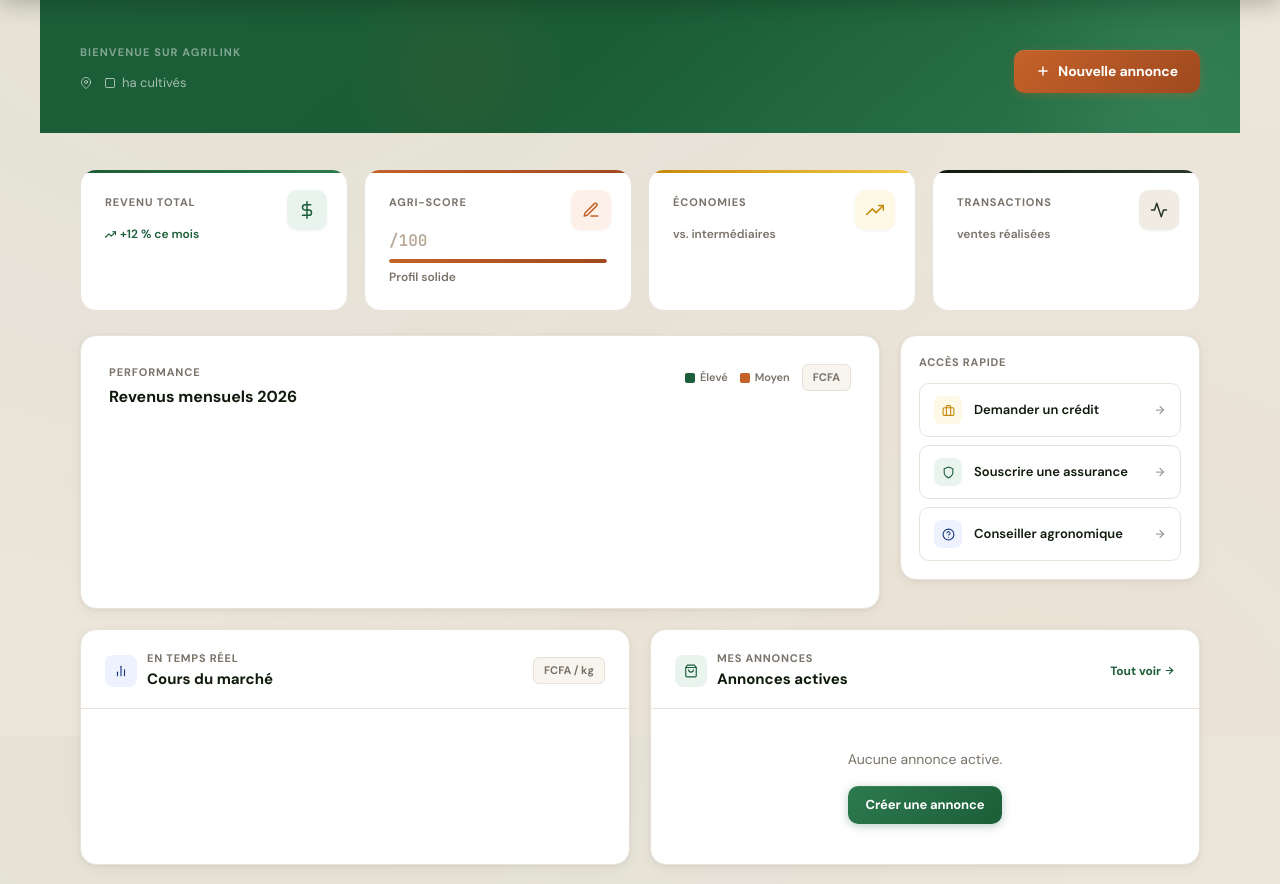
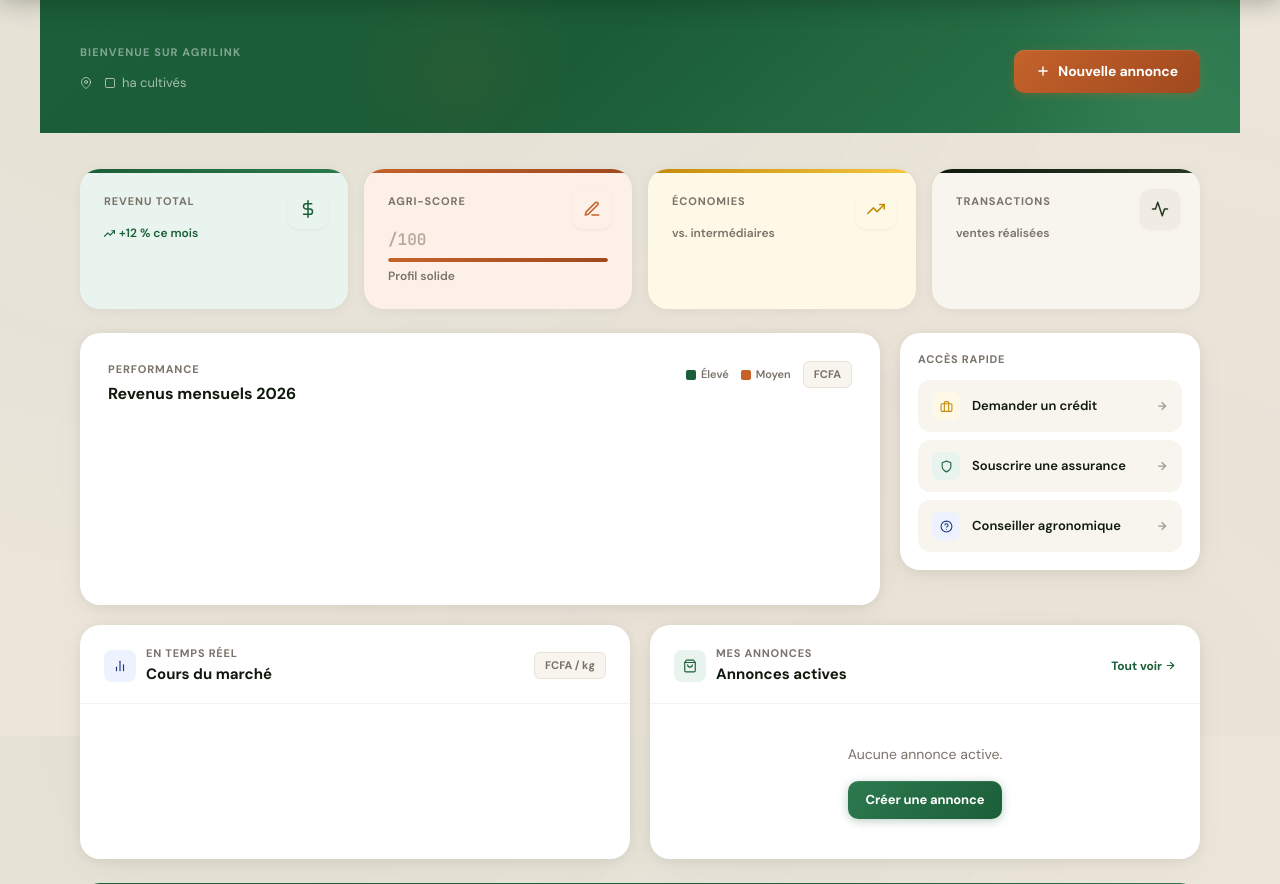
Before and after one commit to achraf-aadjar/agrilink-django, a Django app: template templates/dashboard.html in a window 1280 px wide. Shown: the part 64-948 px from the top of the page. Run offline with Django 5.2, Linux system fonts and the light colour scheme; the template is opened without the code that fills it, so the values that code supplies are empty.

Commit message:
Redesign: remove card borders, add Lucide icons, soften UI
- Remove all border: 1px solid var(--border) from card, kpi-card,
  listing-card, market-ticker, and chat bubble classes in main.css
- KPI cards now use tinted color backgrounds instead of white + border
- Empty-state icon changed to circle (border-radius: 50%)
- Added Lucide Icons CDN + initialization to base.html
- Dashboard: cream backgrounds, gold-bg notification bar, softer dividers
- Marketplace, conseiller, profil templates: borders removed from
  inline styles, dividers softened to rgba

Co-Authored-By: Claude Sonnet 4.6 <noreply@anthropic.com>

```diff
--- a/static/css/main.css
+++ b/static/css/main.css
@@ -210,50 +210,53 @@ body {
 /* ── CARDS ───────────────────────────────────────────── */
 .card {
   background: white;
-  border-radius: 16px;
-  border: 1px solid var(--border);
-  box-shadow: var(--shadow-sm);
-  transition: box-shadow 0.3s, transform 0.3s, border-color 0.25s;
+  border-radius: 20px;
+  box-shadow: 0 2px 12px rgba(15,26,12,0.06), 0 8px 32px rgba(15,26,12,0.04);
+  transition: box-shadow 0.3s, transform 0.3s;
 }
 .card:hover {
-  box-shadow: var(--shadow-md);
+  box-shadow: 0 4px 24px rgba(15,26,12,0.09), 0 12px 48px rgba(15,26,12,0.06);
 }
 
 .card-lg {
   background: white;
-  border-radius: 20px;
-  border: 1px solid var(--border);
-  box-shadow: 0 2px 8px rgba(15,26,12,0.05), 0 8px 32px rgba(15,26,12,0.04);
+  border-radius: 24px;
+  box-shadow: 0 2px 12px rgba(15,26,12,0.06), 0 10px 40px rgba(15,26,12,0.05);
 }
 
 .card-lift:hover {
   transform: translateY(-4px);
   box-shadow: var(--shadow-lg);
-  border-color: transparent;
 }
 
 /* ── KPI CARDS ───────────────────────────────────────── */
 .kpi-card {
-  background: white;
-  border-radius: 16px;
-  border: 1px solid var(--border);
+  border-radius: 20px;
   padding: 24px;
   position: relative;
   overflow: hidden;
   transition: transform 0.25s, box-shadow 0.25s;
+  box-shadow: 0 2px 12px rgba(15,26,12,0.05);
 }
 .kpi-card::before {
   content: '';
   position: absolute;
   top: 0; left: 0; right: 0;
-  height: 3px;
-  border-radius: 16px 16px 0 0;
+  height: 4px;
+  border-radius: 20px 20px 0 0;
 }
-.kpi-card:hover { transform: translateY(-3px); box-shadow: var(--shadow-md); }
+.kpi-card:hover { transform: translateY(-3px); box-shadow: 0 6px 24px rgba(15,26,12,0.10); }
 
+.kpi-card-forest { background: var(--forest-bg); }
 .kpi-card-forest::before { background: linear-gradient(90deg, var(--forest), var(--forest-mid)); }
+
+.kpi-card-clay   { background: var(--clay-bg); }
 .kpi-card-clay::before   { background: linear-gradient(90deg, var(--clay), var(--clay-2)); }
+
+.kpi-card-gold   { background: var(--gold-bg); }
 .kpi-card-gold::before   { background: linear-gradient(90deg, var(--gold), var(--gold-2)); }
+
+.kpi-card-ink    { background: var(--cream); }
 .kpi-card-ink::before    { background: linear-gradient(90deg, var(--ink), var(--ink-2)); }
 
 .kpi-label {
@@ -433,18 +436,16 @@ select.field { cursor: pointer; }
 /* ── MARKETPLACE CARD ────────────────────────────────── */
 .listing-card {
   background: white;
-  border-radius: 16px;
-  border: 1px solid var(--border);
+  border-radius: 20px;
   overflow: hidden;
-  transition: transform 0.3s cubic-bezier(0.34,1.56,0.64,1), box-shadow 0.3s, border-color 0.25s;
+  transition: transform 0.3s cubic-bezier(0.34,1.56,0.64,1), box-shadow 0.3s;
   text-decoration: none;
   display: block;
-  box-shadow: var(--shadow-sm);
+  box-shadow: 0 2px 12px rgba(15,26,12,0.07), 0 6px 28px rgba(15,26,12,0.04);
 }
 .listing-card:hover {
-  transform: translateY(-5px);
-  box-shadow: var(--shadow-lg);
-  border-color: transparent;
+  transform: translateY(-6px);
+  box-shadow: 0 8px 32px rgba(15,26,12,0.12), 0 20px 56px rgba(15,26,12,0.08);
 }
 
 .listing-photo-wrap {
@@ -515,8 +516,7 @@ select.field { cursor: pointer; }
 /* ── TICKER ──────────────────────────────────────────── */
 .market-ticker {
   background: white;
-  border: 1px solid var(--border);
-  border-radius: 12px;
+  border-radius: 16px;
   padding: 14px 20px;
   display: flex;
   align-items: center;
@@ -586,7 +586,6 @@ select.field { cursor: pointer; }
   max-width: 72%;
   font-size: 14px;
   line-height: 1.65;
-  border: 1px solid var(--border);
   box-shadow: var(--shadow-sm);
 }
 
@@ -664,9 +663,8 @@ select.field { cursor: pointer; }
 }
 .empty-state-icon {
   width: 72px; height: 72px;
-  border-radius: 18px;
+  border-radius: 50%;
   background: linear-gradient(135deg, var(--cream-2), var(--cream-3));
-  border: 1px solid var(--border);
   display: flex; align-items: center; justify-content: center;
   margin: 0 auto 20px;
   box-shadow: var(--shadow-sm);
--- a/templates/base.html
+++ b/templates/base.html
@@ -8,6 +8,7 @@
   <link rel="preconnect" href="https://fonts.gstatic.com" crossorigin>
   <link href="https://fonts.googleapis.com/css2?family=Fraunces:ital,opsz,wght@0,9..144,700;0,9..144,900;1,9..144,700&family=DM+Sans:wght@400;500;600;700&family=JetBrains+Mono:wght@600;700;800&display=swap" rel="stylesheet">
   <link rel="stylesheet" href="/static/css/main.css">
+  <script src="https://unpkg.com/lucide@latest/dist/umd/lucide.min.js" defer></script>
   {% block extra_head %}{% endblock %}
 </head>
 <body>
@@ -77,5 +78,8 @@
 </main>
 
 {% block extra_scripts %}{% endblock %}
+<script>
+  if (typeof lucide !== 'undefined') lucide.createIcons();
+</script>
 </body>
 </html>
--- a/templates/dashboard.html
+++ b/templates/dashboard.html
@@ -31,13 +31,12 @@
 /* Quick action links */
 .quick-action {
   display: flex; align-items: center; gap: 12px;
-  padding: 12px 14px; border-radius: 10px;
+  padding: 12px 14px; border-radius: 12px;
   text-decoration: none; color: var(--ink);
   transition: background 0.15s, transform 0.15s;
-  border: 1px solid var(--border);
-  background: white;
+  background: var(--cream);
 }
-.quick-action:hover { background: var(--cream); transform: translateX(3px); }
+.quick-action:hover { background: var(--cream-2); transform: translateX(4px); }
 </style>
 {% endblock %}
 
@@ -75,7 +74,7 @@
 
 <!-- ── NOTIFICATION OFFRES ──────────────────────────── -->
 {% if pending_count %}
-<div style="background:white;border:1.5px solid rgba(196,138,10,0.25);border-left:4px solid var(--gold);border-radius:12px;padding:14px 20px;margin-bottom:24px;display:flex;align-items:center;justify-content:space-between;gap:14px;box-shadow:0 2px 12px rgba(196,138,10,0.08);">
+<div style="background:var(--gold-bg);border-radius:16px;padding:14px 20px;margin-bottom:24px;display:flex;align-items:center;justify-content:space-between;gap:14px;border-left:4px solid var(--gold);">
   <div style="display:flex;align-items:center;gap:14px;">
     <div style="width:38px;height:38px;border-radius:9px;background:var(--gold-bg);display:flex;align-items:center;justify-content:center;flex-shrink:0;">
       <svg width="17" height="17" viewBox="0 0 24 24" fill="none" stroke="var(--gold)" stroke-width="2.5" stroke-linecap="round" stroke-linejoin="round"><path d="M18 8A6 6 0 0 0 6 8c0 7-3 9-3 9h18s-3-2-3-9"/><path d="M13.73 21a2 2 0 0 1-3.46 0"/></svg>
@@ -182,7 +181,7 @@
   <div style="display:flex;flex-direction:column;gap:14px;">
 
     {% if active_credit %}
-    <div class="card" style="padding:20px;border-left:3px solid var(--gold);">
+    <div class="card" style="padding:20px;border-left:3px solid var(--gold);background:var(--gold-bg);">
       <div style="display:flex;align-items:center;justify-content:space-between;margin-bottom:10px;">
         <div style="display:flex;align-items:center;gap:8px;">
           <div style="width:30px;height:30px;border-radius:7px;background:var(--gold-bg);display:flex;align-items:center;justify-content:center;">
@@ -200,7 +199,7 @@
     {% endif %}
 
     {% if insurance %}
-    <div class="card" style="padding:20px;border-left:3px solid var(--forest);">
+    <div class="card" style="padding:20px;border-left:3px solid var(--forest);background:var(--forest-bg);">
       <div style="display:flex;align-items:center;justify-content:space-between;margin-bottom:10px;">
         <div style="display:flex;align-items:center;gap:8px;">
           <div style="width:30px;height:30px;border-radius:7px;background:var(--forest-bg);display:flex;align-items:center;justify-content:center;">
@@ -255,7 +254,7 @@
 {% if recent_offers %}
 <div class="card" style="padding:0;margin-bottom:20px;overflow:hidden;">
   <!-- Header -->
-  <div style="padding:22px 26px 18px;border-bottom:1px solid var(--border);display:flex;align-items:center;justify-content:space-between;">
+  <div style="padding:22px 26px 18px;border-bottom:1px solid rgba(15,26,12,0.05);display:flex;align-items:center;justify-content:space-between;">
     <div style="display:flex;align-items:center;gap:12px;">
       <div style="width:36px;height:36px;border-radius:9px;background:var(--gold-bg);display:flex;align-items:center;justify-content:center;">
         <svg width="16" height="16" viewBox="0 0 24 24" fill="none" stroke="var(--gold)" stroke-width="2" stroke-linecap="round" stroke-linejoin="round"><path d="M21 15a2 2 0 0 1-2 2H7l-4 4V5a2 2 0 0 1 2-2h14a2 2 0 0 1 2 2z"/></svg>
@@ -269,7 +268,7 @@
   </div>
   <!-- Rows -->
   {% for offer in recent_offers %}
-  <div style="display:flex;align-items:center;gap:14px;padding:14px 26px;{% if not forloop.last %}border-bottom:1px solid var(--border);{% endif %}transition:background 0.12s;" onmouseover="this.style.background='var(--cream)'" onmouseout="this.style.background='white'">
+  <div style="display:flex;align-items:center;gap:14px;padding:14px 26px;{% if not forloop.last %}border-bottom:1px solid rgba(15,26,12,0.05);{% endif %}transition:background 0.12s;" onmouseover="this.style.background='var(--cream)'" onmouseout="this.style.background='white'">
     <div style="width:44px;height:44px;border-radius:12px;background:var(--forest-bg);border:1px solid rgba(27,94,56,0.08);display:flex;align-items:center;justify-content:center;font-size:22px;flex-shrink:0;">{{ offer.listing.emoji }}</div>
     <div style="flex:1;min-width:0;">
       <p style="font-size:14px;font-weight:700;color:var(--ink);">{{ offer.buyer_name }}</p>
@@ -304,7 +303,7 @@
 
   <!-- Cours du marché -->
   <div class="card" style="padding:0;overflow:hidden;">
-    <div style="padding:20px 24px 16px;border-bottom:1px solid var(--border);display:flex;align-items:center;justify-content:space-between;">
+    <div style="padding:20px 24px 16px;border-bottom:1px solid rgba(15,26,12,0.05);display:flex;align-items:center;justify-content:space-between;">
       <div style="display:flex;align-items:center;gap:10px;">
         <div style="width:32px;height:32px;border-radius:8px;background:var(--blue-bg);display:flex;align-items:center;justify-content:center;">
           <svg width="14" height="14" viewBox="0 0 24 24" fill="none" stroke="var(--blue)" stroke-width="2" stroke-linecap="round" stroke-linejoin="round"><line x1="18" y1="20" x2="18" y2="10"/><line x1="12" y1="20" x2="12" y2="4"/><line x1="6" y1="20" x2="6" y2="14"/></svg>
@@ -318,7 +317,7 @@
     </div>
     <div style="padding:0 4px;">
       {% for p in market_prices %}
-      <div style="display:flex;align-items:center;justify-content:space-between;padding:12px 20px;{% if not forloop.last %}border-bottom:1px solid var(--border);{% endif %}transition:background 0.12s;" onmouseover="this.style.background='var(--cream)'" onmouseout="this.style.background='transparent'">
+      <div style="display:flex;align-items:center;justify-content:space-between;padding:12px 20px;{% if not forloop.last %}border-bottom:1px solid rgba(15,26,12,0.05);{% endif %}transition:background 0.12s;" onmouseover="this.style.background='var(--cream)'" onmouseout="this.style.background='transparent'">
         <span style="font-size:13px;font-weight:600;color:var(--ink);">{{ p.crop }}</span>
         <div style="display:flex;align-items:center;gap:12px;">
           <span style="font-family:'JetBrains Mono',monospace;font-size:14px;font-weight:800;color:var(--ink);">{{ p.price }}</span>
@@ -333,7 +332,7 @@
 
   <!-- Mes annonces -->
   <div class="card" style="padding:0;overflow:hidden;">
-    <div style="padding:20px 24px 16px;border-bottom:1px solid var(--border);display:flex;align-items:center;justify-content:space-between;">
+    <div style="padding:20px 24px 16px;border-bottom:1px solid rgba(15,26,12,0.05);display:flex;align-items:center;justify-content:space-between;">
       <div style="display:flex;align-items:center;gap:10px;">
         <div style="width:32px;height:32px;border-radius:8px;background:var(--forest-bg);display:flex;align-items:center;justify-content:center;">
           <svg width="14" height="14" viewBox="0 0 24 24" fill="none" stroke="var(--forest)" stroke-width="2" stroke-linecap="round" stroke-linejoin="round"><path d="M6 2L3 6v14a2 2 0 0 0 2 2h14a2 2 0 0 0 2-2V6l-3-4z"/><line x1="3" y1="6" x2="21" y2="6"/><path d="M16 10a4 4 0 0 1-8 0"/></svg>
@@ -351,8 +350,8 @@
     <div style="padding:0 4px;">
       {% if listings %}
       {% for listing in listings %}
-      <a href="/marketplace/{{ listing.pk }}/" style="display:flex;align-items:center;gap:12px;padding:12px 20px;{% if not forloop.last %}border-bottom:1px solid var(--border);{% endif %}text-decoration:none;transition:background 0.12s;" onmouseover="this.style.background='var(--cream)'" onmouseout="this.style.background='transparent'">
-        <div style="width:42px;height:42px;border-radius:10px;background:var(--cream-2);overflow:hidden;flex-shrink:0;border:1px solid var(--border);">
+      <a href="/marketplace/{{ listing.pk }}/" style="display:flex;align-items:center;gap:12px;padding:12px 20px;{% if not forloop.last %}border-bottom:1px solid rgba(15,26,12,0.05);{% endif %}text-decoration:none;transition:background 0.12s;" onmouseover="this.style.background='var(--cream)'" onmouseout="this.style.background='transparent'">
+        <div style="width:42px;height:42px;border-radius:10px;background:var(--cream-2);overflow:hidden;flex-shrink:0;">
           {% if listing.photo_url %}
           <img src="{{ listing.photo_url }}" style="width:100%;height:100%;object-fit:cover;" alt="">
           {% else %}
--- a/templates/marketplace/detail.html
+++ b/templates/marketplace/detail.html
@@ -38,7 +38,7 @@
 
   <!-- Left -->
   <div>
-    <div style="border-radius:14px;overflow:hidden;border:1px solid var(--border);margin-bottom:24px;background:var(--cream-2);">
+    <div style="border-radius:14px;overflow:hidden;border: none;margin-bottom:24px;background:var(--cream-2);">
       {% if listing.photo_url %}
       <img src="{{ listing.photo_url }}" alt="{{ listing.crop }}" style="width:100%;height:400px;object-fit:cover;display:block;">
       {% else %}
@@ -64,7 +64,7 @@
         </div>
       </div>
       {% if listing.description %}
-      <p style="font-size:14px;color:var(--muted);margin-top:18px;line-height:1.75;padding-top:18px;border-top:1px solid var(--border);">{{ listing.description }}</p>
+      <p style="font-size:14px;color:var(--muted);margin-top:18px;line-height:1.75;padding-top:18px;border-top:1px solid rgba(15,26,12,0.05);">{{ listing.description }}</p>
       {% endif %}
     </div>
   </div>
--- a/templates/marketplace/list.html
+++ b/templates/marketplace/list.html
@@ -96,7 +96,7 @@
         {{ listing.region }} &mdash; {{ listing.quantity }} kg
       </p>
 
-      <div style="display:flex;align-items:center;justify-content:space-between;padding-top:14px;border-top:1px solid var(--border);">
+      <div style="display:flex;align-items:center;justify-content:space-between;padding-top:14px;border-top:1px solid rgba(15,26,12,0.05);">
         <div style="display:flex;align-items:center;gap:10px;">
           <div style="width:32px;height:32px;border-radius:50%;background:linear-gradient(135deg,var(--clay),var(--clay-2));display:flex;align-items:center;justify-content:center;color:white;font-weight:800;font-size:12px;flex-shrink:0;">{{ listing.farmer.name|slice:":1" }}</div>
           <div>
```
Also changed, not shown: templates/conseiller/chat.html (+4 -4 lines), templates/profil/index.html (+6 -6 lines).
